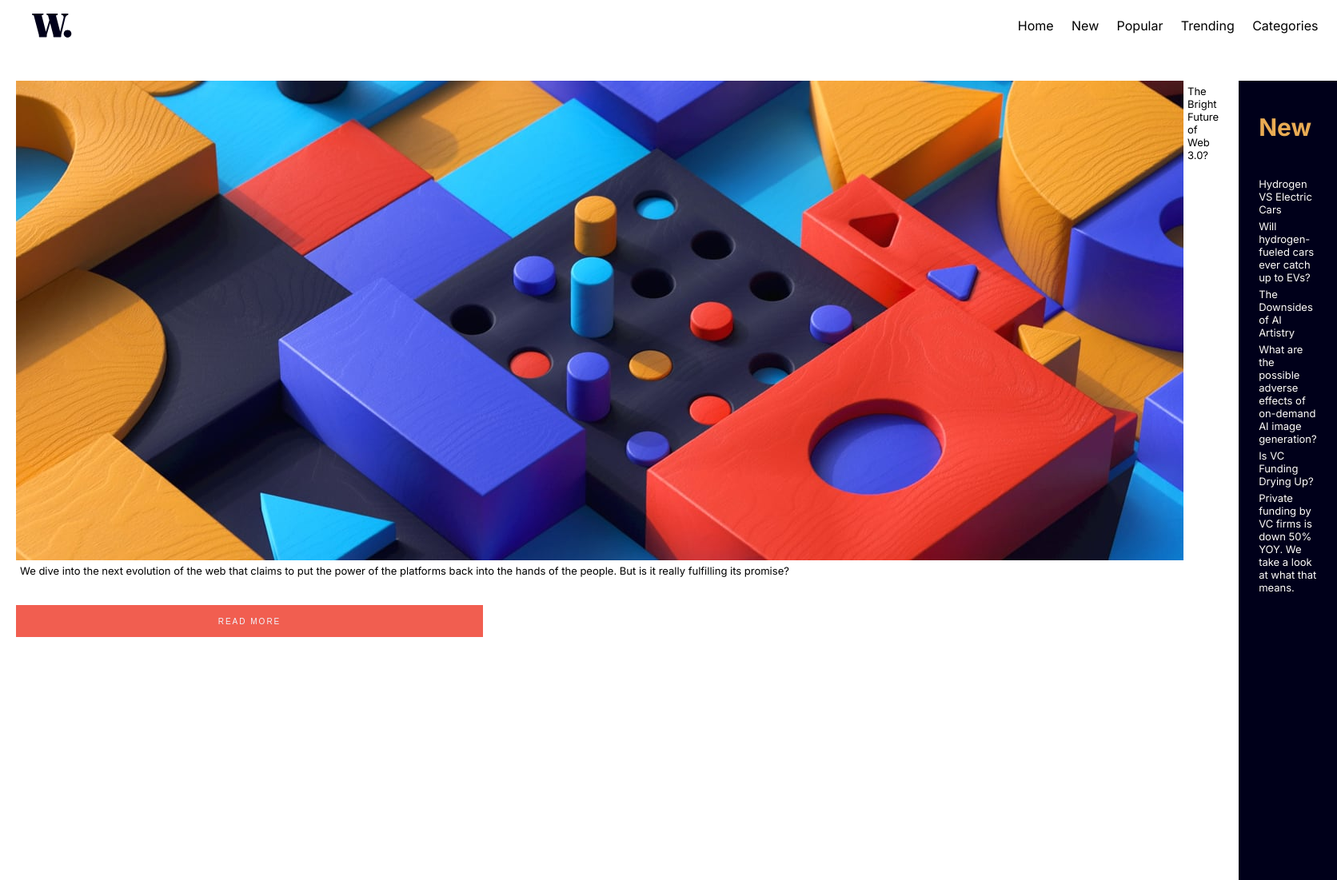
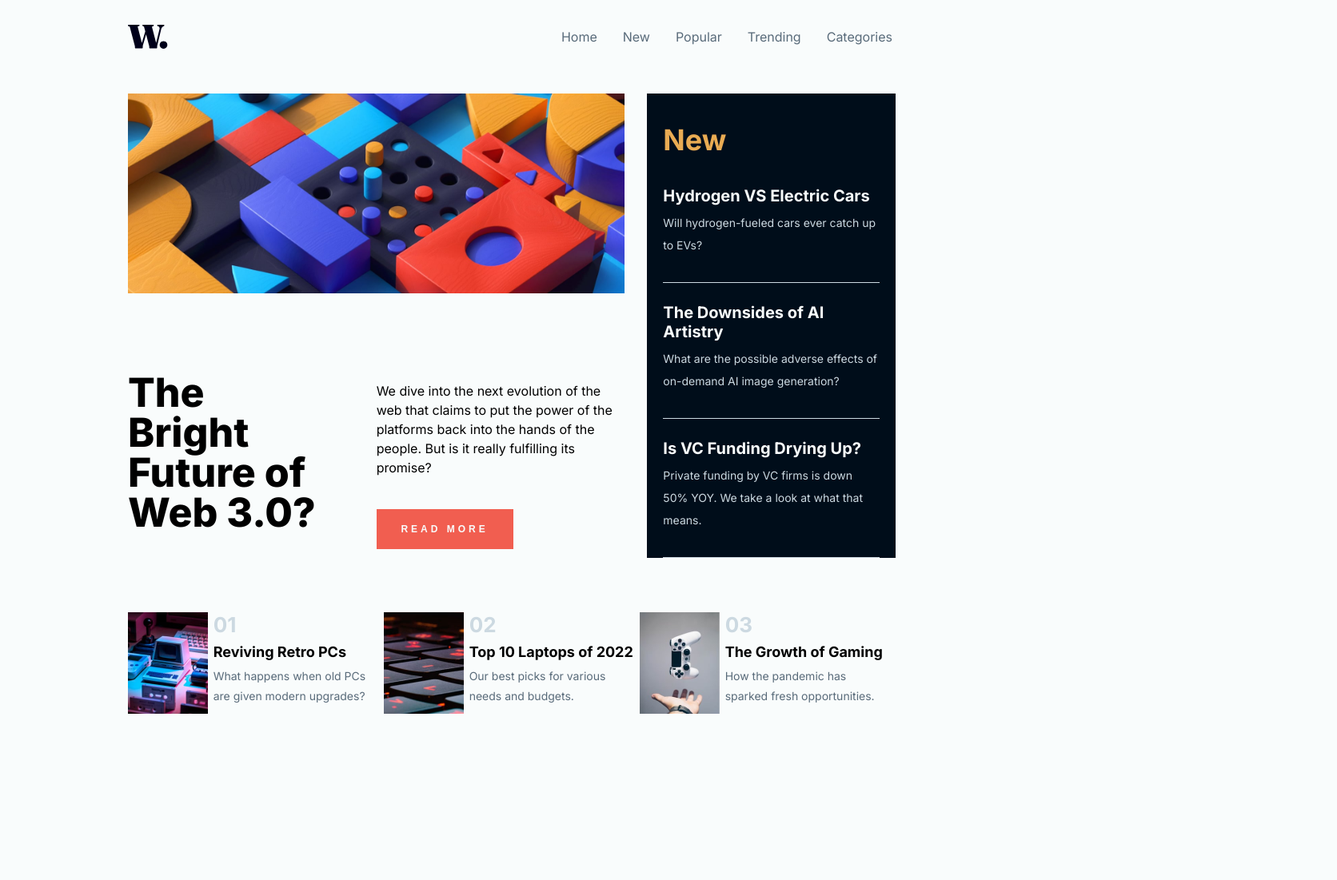
Before and after one commit to andjela-codemine/news-homepage, a plain HTML site: page index.html in a window 1280 px wide. Shown: the part 49-1150 px from the top of the page at 80% size, 1672 px wide, since content can reach past the window. After the commit the page ends 1022 px from the top, so only its background shows below. Drawn offline with Linux system fonts and the light colour scheme.

Commit message:
COD-100: refactor: optimize layout for responsiveness, update colors and fonts

```diff
--- a/styles.css
+++ b/styles.css
@@ -1,192 +1,298 @@
+:root {
+  --soft-orange: #e9ab53;
+  --soft-red: #F15E50;
+  --off-white: #f9fcfc;
+  --grayish-blue: #ccd9e1;
+  --dark-grayish-blue: #596b7a;
+  --very-dark-blue: #000d1a;
+}
+
+*, *::before, *::after {
+  padding: 0;
+  margin: 0;
+  box-sizing: border-box;
+}
+
 body {
-  margin: 0;
-  font-family: "Inter", sans-serif;
+  font-family: 'Inter', sans-serif;
+  background-color: var(--off-white);
 }
+
 .container {
   display: grid;
-  grid-template-columns: 1fr 4fr 1fr;
-  gap: 20px;
+  grid-template-columns: 1fr 8fr 1fr;
+  gap: 2.5rem;
+  margin: 5rem 0;
 }
+
 main {
   grid-column: 2;
   display: grid;
   grid-template-columns: 2fr 1fr;
-  gap: 20px;
+  gap: 1.75rem;
 }
+
 header {
-  margin-top: 2rem;
   grid-column: 2;
+  margin-bottom: 1rem;
+  display: flex;
+  justify-content: space-between;
+  align-items: center;
 }
-section:nth-child(1) {
+
+.menu-items {
+  display: flex;
+  list-style: none;
+  gap: 1.5rem;
+}
+
+.menu-items > li {
+  padding: 0.25rem;
+  font-weight: 400;
+  color: var(--dark-grayish-blue);
+  cursor: pointer;
+}
+
+.menu-items > li:hover {
+  color: var(--soft-red);
+}
+
+.future-of-web {
   display: grid;
   grid-template-columns: 1fr 1fr;
   grid-template-rows: 1.5fr 1fr;
 }
-section:nth-child(2) {
-  background-color: hsl(240, 100%, 5%);
-  color: hsl(36, 100%, 99%);
-  padding: 10px;
+
+.latest-insights {
+  background-color: var(--very-dark-blue);
+  color: var(--off-white);
+  display: grid;
+  grid-template-columns: 1fr;
+  grid-template-rows: 1fr 4fr;
 }
-section:nth-child(2) > div {
-  padding: 10px;
+
+.insights-title {
+  font-size: 2.25rem;
+  align-self: center;
+  padding-left: 1.25rem;
 }
-section:nth-child(3) {
+
+.articles-wrapper {
+  padding: 0 1.25rem;
+  display: flex;
+  flex-direction: column;
+  justify-content: space-evenly;
+  gap: 1.565rem;
+}
+
+.articles-wrapper > div {
+  border-bottom: 0.0125rem solid var(--grayish-blue);
+}
+
+.latest-tech-stories {
   grid-column: span 2;
   display: grid;
   grid-template-columns: 1fr 1fr 1fr;
 }
-header {
-  display: flex;
-  justify-content: space-between;
-  padding: 20px;
-  align-items: center;
+
+header > img {
+  width: 3.125rem;
+  height: 1.875rem;
 }
-header > img {
-  width: 50px;
-  height: 30px;
+
+.article-title {
+  font-size: 1.25rem;
+  font-weight: 700;
+  margin-bottom: 0.5rem;
+  cursor: pointer;
 }
-ul {
-  display: flex;
-  list-style: none;
-  gap: 1rem;
+
+.article-title:hover {
+  color: var(--soft-orange);
 }
-ul > li {
-  padding: 0.2rem;
-}
-p {
-  font-size: 13px;
-  font-weight: lighter;
-  margin: 5px;
-}
-p.heading {
-  padding-top: 5px;
-  font-size: 14px;
-  font-weight: 700;
+
+.article-description {
+  margin-bottom: 2rem;
+  color: var(--grayish-blue);
+  font-size: 0.875rem;
+  line-height: 2;
 }
 
 h3 {
-  color: hsl(35, 77%, 62%);
-  font-size: 30px;
-  padding-left: 15px;
+  color: var(--soft-orange);
+  font-size: 1.875rem;
+
 }
-#main-img {
+
+#web-img {
   grid-column: span 2;
   width: 100%;
-  height: 250px;
+  height: 15.625rem;
+  margin-bottom: 1.875rem;
 }
-button {
+
+.web-button {
   grid-column: 2;
-  width: 40%;
-  height: 40px;
-  margin-top: 30px;
+  width: 55%;
+  height: 3.125rem;
   border: none;
   text-transform: uppercase;
-  color: aliceblue;
-  background-color: hsl(5, 85%, 63%);
-  font-size: 10px;
-  letter-spacing: 2px;
+  color: var(--off-white);
+  background-color: var(--soft-red);
+  font-size: 0.75rem;
+  letter-spacing: 0.25rem;
+  font-weight: 700;
+  cursor: pointer;
 }
-.main-txt {
+
+.web-button:hover {
+  background-color: var(--very-dark-blue);
+}
+
+.web-description {
   font-weight: normal;
-  margin: 0;
+  line-height: 1.5;
 }
-p.title {
-  margin: 0;
-  font-weight: bolder;
-  font-size: 50px;
+
+.web-wrapper {
+  display: flex;
+  flex-direction: column;
+  justify-content: center;
+  gap: 2.5rem;
+}
+
+.web-title {
+  font-weight: 800;
+  font-size: 3.125rem;
   line-height: 1;
+  width: 80%;
 }
-.main-cont {
-  margin: 0;
-  padding: 10px;
+
+.future-of-web, .latest-insights {
+  margin-bottom: 2.5rem;
 }
-hr {
-  border-color: hsla(36, 100%, 99%, 0.484);
-}
-.third-cont {
+
+.story-wrapper {
   display: grid;
   grid-template-columns: 1fr 2fr;
 }
-.third-cont > img {
+
+.story-wrapper > img {
   grid-column: 1;
-  width: 100px;
-  padding: 5px;
+  width: 6.25rem;
 }
-.number {
-  color: hsla(30, 5%, 8%, 0.301);
-  font-size: 27px;
+
+.story-title {
+  font-size: 1.125rem;
+  font-weight: 700;
+  margin-bottom: 0.5rem;
+  cursor: pointer;
+}
+
+.story-title:hover {
+  color: var(--soft-red);
+}
+
+.story-number {
+  color: var(--grayish-blue);
+  font-size: 1.625rem;
   font-weight: bolder;
-  margin: 0;
-  padding: 5px;
+  margin-bottom: 0.5rem;
 }
+
+.story-description {
+  color: var(--dark-grayish-blue);
+  line-height: 1.75;
+  font-size: 0.875rem;
+  padding-right: 1.25rem;
+}
+
 .mobile-menu-button {
   display: none;
 }
+
 @media screen and (max-width: 800px) {
   .container {
     display: grid;
     grid-template-columns: 1fr;
+    gap: 0.625rem;
+    align-items: center;
+    margin: 1rem 0;
   }
+
   nav {
     display: none;
   }
+
   main {
     grid-template-columns: 1fr;
     grid-template-rows: 1fr 1fr 1fr;
-    gap: 20px;
+    gap: 0.625rem;
   }
-  #main-img {
+
+  #web-img {
     object-fit: cover;
+    margin: 0;
   }
+
   .mobile-menu-button {
     display: block;
     cursor: pointer;
     background-color: transparent;
-    width: 60px;
-    margin: 0;
+    width: 3.75rem;
     z-index: 1;
+    border: none;
   }
+
   nav.show {
     display: block;
     position: absolute;
     background-color: white;
     z-index: 1;
     height: 100%;
-    width: 200px;
+    width: 12.5rem;
     right: 0;
     bottom: 0;
   }
-  ul {
-    margin-top: 120px;
+
+  .menu-items {
+    margin-top: 7.5rem;
     display: block;
   }
-  ul > li {
-    padding: 20px;
+
+  .menu-items > li {
+    padding: 1.25rem;
   }
-  section:nth-child(1) {
+
+  .future-of-web {
     grid-row: 1;
     display: flex;
     flex-direction: column;
-    gap: 20px;
+    gap: 1.25rem;
   }
-  section:nth-child(2) {
+
+  .latest-insights {
     grid-row: 2;
   }
-  section:nth-child(3) {
+
+  .latest-tech-stories {
     grid-row: 3;
     grid-template-columns: 1fr;
   }
-  p.title {
-    font-size: 25px;
-    margin-left: 5px;
+
+  .web-title {
+    font-size: 1.625rem;
+    line-height: 1.5;
+    margin: 0;
   }
+
   .overlay {
     position: fixed;
     top: 0;
     left: 0;
     width: 100%;
     height: 100%;
-    background-color: rgba(0, 0, 0, 0.5);
+    background-color: rgba(0, 0, 0, 0.61);
     z-index: 1;
     display: none;
   }
```
